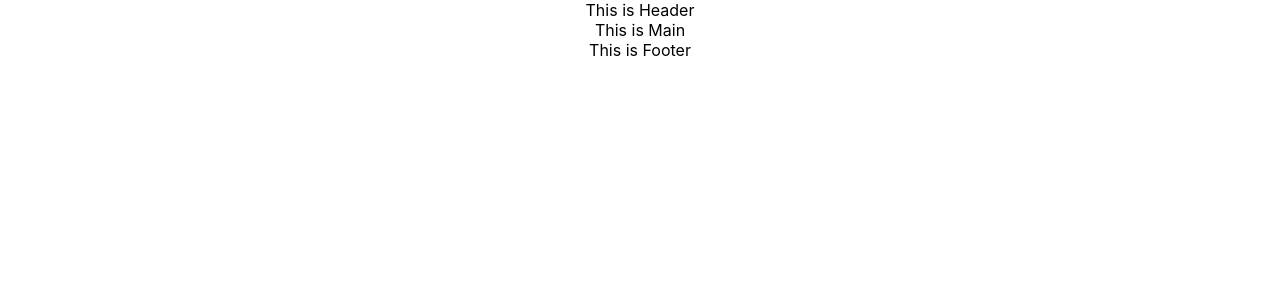
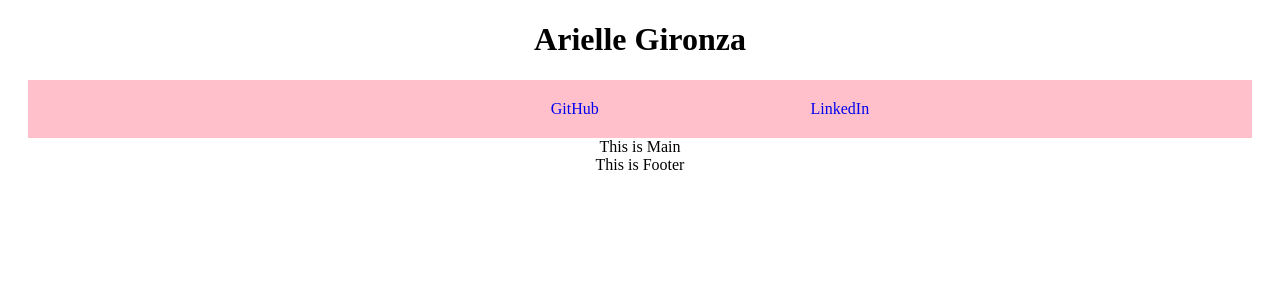
Before and after one commit to akgironza/agironza-react-day-1-homework, a React (Create React App) app: page / in a window 1280 px wide. Shown: the top 300 px of the page. Built offline with nearby package versions, Linux system fonts and the light colour scheme.

Commit message:
header done

```diff
--- a/src/App.css
+++ b/src/App.css
@@ -1,7 +1,3 @@
-.App {
-  text-align: center;
-}
-
 .App-logo {
   height: 40vmin;
   pointer-events: none;
--- a/src/App.js
+++ b/src/App.js
@@ -1,4 +1,4 @@
-import './App.css';
+import './index.css';
 import Header from './components/Header';
 import Main from './components/Main';
 import Footer from './components/Footer'
--- a/src/components/Header.js
+++ b/src/components/Header.js
@@ -2,7 +2,13 @@
 const Header = (props) => {
 
     //The Components Returned JSX
-    return <div className="Header"> This is Header</div>
+    return <div className="Header">
+        <h1>Arielle Gironza</h1>
+        <ul>
+            <li><a href="https://github.com/akgironza">GitHub</a></li>
+            <li><a href="https://www.linkedin.com/in/arielle-gironza/">LinkedIn</a></li>
+        </ul>
+    </div>
 }
 
 // export the component
--- a/src/index.css
+++ b/src/index.css
@@ -1,4 +1,4 @@
-body {
+/* body {
   margin: 0;
   font-family: -apple-system, BlinkMacSystemFont, 'Segoe UI', 'Roboto', 'Oxygen',
     'Ubuntu', 'Cantarell', 'Fira Sans', 'Droid Sans', 'Helvetica Neue',
@@ -10,4 +10,29 @@
 code {
   font-family: source-code-pro, Menlo, Monaco, Consolas, 'Courier New',
     monospace;
+} */
+
+.App {
+  text-align: center;
 }
+
+ul {
+  list-style: none;
+  margin: 0 20px;
+  padding: 0 50px;
+  overflow: hidden;
+  background-color: pink;
+}
+
+li a {
+  text-align: center;
+  padding: 20px 100px;
+  width: 320%;
+  text-decoration: none;
+  display: inline-flex;
+  justify-content: space-evenly;
+}
+
+li {
+  float: left;
+}
```
